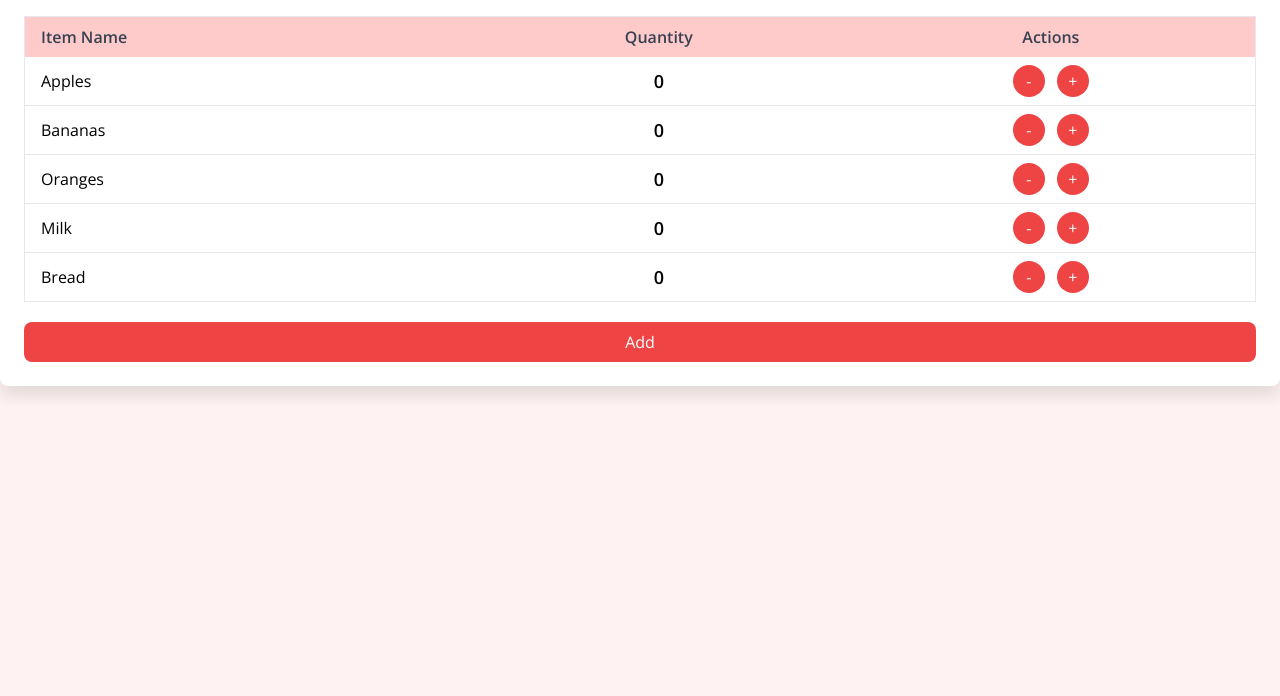
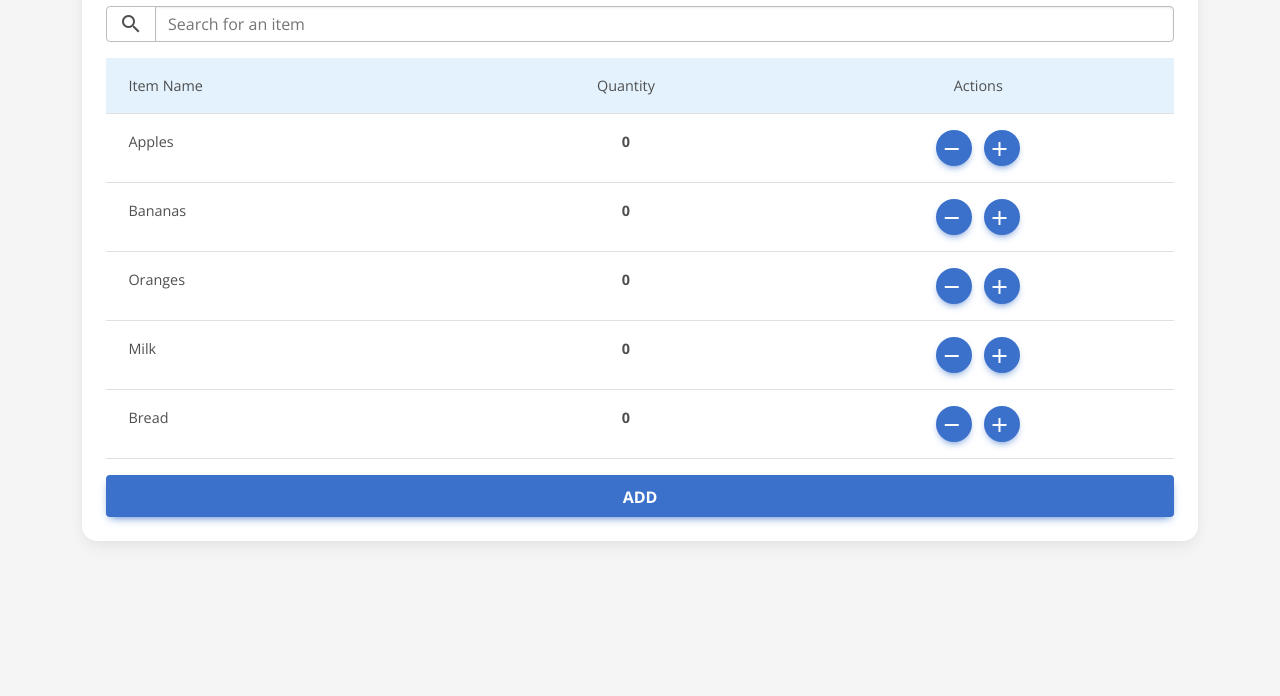
Before and after one commit to Shubham-pb08/Orderlist, a plain HTML site: page index.html in a window 1280 px wide. Shown: the part 104-800 px from the top of the page. Drawn offline with nearby package versions, Linux system fonts and the light colour scheme.

Commit message:
Update index.html

```diff
--- a/index.html
+++ b/index.html
@@ -5,100 +5,108 @@
     <meta http-equiv="X-UA-Compatible" content="IE=edge">
     <meta name="viewport" content="width=device-width, initial-scale=1.0, user-scalable=no">
     <title>Order List</title>
-    <!-- Tailwind CSS CDN -->
-    <script src="https://cdn.tailwindcss.com"></script>
+    <!-- Material Design Bootstrap CSS -->
+    <link href="https://cdnjs.cloudflare.com/ajax/libs/mdb-ui-kit/6.4.0/mdb.min.css" rel="stylesheet">
     <!-- Google Fonts -->
-    <link href="https://fonts.googleapis.com/css2?family=Open+Sans:wght@400;600&display=swap" rel="stylesheet">
+    <link href="https://fonts.googleapis.com/css2?family=Open+Sans:wght@400;600;700&display=swap" rel="stylesheet">
+    <!-- Material Icons -->
+    <link href="https://fonts.googleapis.com/icon?family=Material+Icons" rel="stylesheet">
     <style>
-        /* Custom styling to enhance the Tailwind design */
         body {
-            background-color: #fef2f2; /* Light red background */
             font-family: 'Open Sans', sans-serif;
+            background-color: #f5f5f5;
         }
-
         .card {
-            box-shadow: 0 10px 15px rgba(0, 0, 0, 0.1);
-            border-radius: 8px;
+            border-radius: 15px;
         }
-
-        .quantity-controls button {
+        .btn-floating {
             width: 36px;
             height: 36px;
         }
-
-        .btn-primary {
-            background-color: #ef4444; /* Red background */
-            border: none;
+        .table-container {
+            display: none;
         }
-
-        .btn-primary:hover {
-            background-color: #dc2626; /* Darker red on hover */
+        h2, h3, th, .btn {
+            font-weight: 700;
         }
-
-        .table-container {
-            display: none; /* Hide the container by default */
+        .table th {
+            background-color: #e3f2fd;
         }
-
-        h2, th {
-            font-weight: 600; /* Bold font weight */
+        .btn {
+            font-size: 1rem;
         }
-
-        th {
-            font-size: 1rem; /* Font size for headers */
+        .btn .material-icons {
+            vertical-align: middle;
+            margin-right: 5px;
         }
     </style>
 </head>
 <body>
 
-<div class="container mx-auto mt-10 p-6 card bg-white">
-    <h2 class="text-2xl font-semibold text-center mb-6 text-gray-800">Order</h2>
-    <div class="overflow-x-auto">
-        <table class="min-w-full bg-white border border-gray-200 rounded-lg">
-            <thead class="bg-red-200">
+<div class="container mt-4">
+    <div class="card">
+        <div class="card-body">
+            <h2 class="card-title text-center mb-4">Order</h2>
+
+            <!-- Search Bar -->
+            <div class="input-group mb-3">
+                <span class="input-group-text"><i class="material-icons">search</i></span>
+                <input type="text" id="search-input" class="form-control" placeholder="Search for an item">
+            </div>
+
+            <div class="table-responsive">
+                <table class="table table-hover">
+                    <thead>
                         <tr>
-                    <th class="px-4 py-2 text-left text-gray-700 font-semibold">Item Name</th>
-                    <th class="px-4 py-2 text-center text-gray-700 font-semibold">Quantity</th>
-                    <th class="px-4 py-2 text-center text-gray-700 font-semibold">Actions</th>
+                            <th>Item Name</th>
+                            <th class="text-center">Quantity</th>
+                            <th class="text-center">Actions</th>
                         </tr>
                     </thead>
-            <tbody id="order-list" class="divide-y divide-gray-200">
+                    <tbody id="order-list">
                         <!-- List items will be dynamically added here -->
                     </tbody>
                 </table>
             </div>
 
             <!-- Add Button -->
-    <button id="submit-btn" class="btn-primary px-4 py-2 mt-5 text-white rounded-lg w-full hover:bg-red-700 transition duration-300">
+            <button id="submit-btn" class="btn btn-primary btn-block">
                 Add
             </button>
 
             <!-- Selected Items Table -->
-    <div class="table-container mt-10">
-        <h3 class="text-xl font-semibold text-center mb-4 text-gray-800">Selected Items</h3>
-        <div class="overflow-x-auto">
-            <table class="min-w-full bg-white border border-gray-200 rounded-lg" id="selected-items-table">
-                <thead class="bg-red-100">
+            <div class="table-container mt-4">
+                <h3 class="text-center mb-3">Selected Items</h3>
+                <div class="table-responsive">
+                    <table class="table" id="selected-items-table">
+                        <thead>
                             <tr>
-                        <th class="px-4 py-2 text-left text-gray-700 font-semibold">Item Name</th>
-                        <th class="px-4 py-2 text-center text-gray-700 font-semibold">Quantity</th>
+                                <th>Item Name</th>
+                                <th class="text-center">Quantity</th>
                             </tr>
                         </thead>
-                <tbody class="divide-y divide-gray-200">
+                        <tbody>
                             <!-- Selected items will be displayed here -->
                         </tbody>
                     </table>
                 </div>
 
-        <!-- Copy Button -->
-        <button id="copy-btn" class="btn-primary px-4 py-2 mt-5 text-white rounded-lg w-full hover:bg-red-700 transition duration-300">
-            Copy List
+                <!-- Copy and Confirm Buttons -->
+                <div class="d-flex justify-content-between mt-3">
+                    <button id="copy-btn" class="btn btn-primary flex-grow-1 me-2">
+                        <i class="material-icons">content_copy</i> Copy
+                    </button>
+                    <button id="confirm-btn" class="btn btn-success flex-grow-1">
+                        <i class="material-icons">check</i> Confirm
                     </button>
                 </div>
             </div>
+        </div>
+    </div>
+</div>
 
-<!-- JavaScript -->
-<script src="https://code.jquery.com/jquery-3.6.0.min.js"></script>
-
+<!-- Material Design Bootstrap JS -->
+<script type="text/javascript" src="https://cdnjs.cloudflare.com/ajax/libs/mdb-ui-kit/6.4.0/mdb.min.js"></script>
 <script>
     // List of items
     const items = ['Apples', 'Bananas', 'Oranges', 'Milk', 'Bread'];
@@ -107,50 +115,48 @@
     const orderList = document.getElementById('order-list');
     const selectedItemsTable = document.getElementById('selected-items-table').querySelector('tbody');
     const tableContainer = document.querySelector('.table-container');
+    const searchInput = document.getElementById('search-input');
 
     // Function to render list items with quantity controls
-    items.forEach(item => {
-        // Create table row element
+    function renderItems(itemsToRender) {
+        orderList.innerHTML = '';
+        itemsToRender.forEach(item => {
             const tableRow = document.createElement('tr');
-
-        // Add item name, quantity, and action buttons
             tableRow.innerHTML = `
-            <td class="px-4 py-2">${item}</td>
-            <td class="px-4 py-2 text-center">
-                <span class="quantity text-lg font-semibold">0</span>
+                <td>${item}</td>
+                <td class="text-center">
+                    <span class="quantity fw-bold">0</span>
                 </td>
-            <td class="px-4 py-2 text-center">
-                <button class="btn-primary decrease text-white rounded-full w-8 h-8 hover:bg-red-500 transition duration-300">-</button>
-                <button class="btn-primary increase text-white rounded-full w-8 h-8 ml-2 hover:bg-red-500 transition duration-300">+</button>
+                <td class="text-center">
+                    <button class="btn btn-floating btn-primary decrease me-2">
+                        <i class="material-icons">remove</i>
+                    </button>
+                    <button class="btn btn-floating btn-primary increase">
+                        <i class="material-icons">add</i>
+                    </button>
                 </td>
             `;
-
-        // Append to the order list
             orderList.appendChild(tableRow);
         });
+    }
+
+    renderItems(items);
 
     // Function to update the selected items table
     function updateSelectedItems() {
-        // Clear the current table
         selectedItemsTable.innerHTML = '';
-
-        // Iterate over all items and add those with quantity > 0
         document.querySelectorAll('#order-list tr').forEach(row => {
             const itemName = row.children[0].textContent;
             const quantity = parseInt(row.querySelector('.quantity').textContent);
-
-            // Add items with quantity > 0 to the selected items table
             if (quantity > 0) {
                 const selectedRow = document.createElement('tr');
                 selectedRow.innerHTML = `
-                    <td class="px-4 py-2">${itemName}</td>
-                    <td class="px-4 py-2 text-center">${quantity}</td>
+                    <td>${itemName}</td>
+                    <td class="text-center">${quantity}</td>
                 `;
                 selectedItemsTable.appendChild(selectedRow);
             }
         });
-
-        // Show the table and copy button if there are selected items
         tableContainer.style.display = selectedItemsTable.children.length > 0 ? 'block' : 'none';
     }
 
@@ -162,8 +168,6 @@
             const quantity = row.children[1].textContent;
             tableText += `${itemName}\t${quantity}\n`;
         });
-
-        // Copy text to clipboard
         navigator.clipboard.writeText(tableText).then(() => {
             alert('List copied to clipboard!');
         }).catch(err => {
@@ -173,10 +177,10 @@
 
     // Event listeners for quantity controls
     orderList.addEventListener('click', (event) => {
-        if (event.target.classList.contains('increase')) {
+        if (event.target.closest('.increase')) {
             const quantityElement = event.target.closest('tr').querySelector('.quantity');
             quantityElement.textContent = parseInt(quantityElement.textContent) + 1;
-        } else if (event.target.classList.contains('decrease')) {
+        } else if (event.target.closest('.decrease')) {
             const quantityElement = event.target.closest('tr').querySelector('.quantity');
             const currentQuantity = parseInt(quantityElement.textContent);
             if (currentQuantity > 0) {
@@ -190,6 +194,19 @@
 
     // Event listener for the copy button
     document.getElementById('copy-btn').addEventListener('click', copyToClipboard);
+
+    // Event listener for the confirm button
+    document.getElementById('confirm-btn').addEventListener('click', () => {
+        alert('Order confirmed!');
+        // Add your confirmation logic here
+    });
+
+    // Event listener for the search input
+    searchInput.addEventListener('input', (e) => {
+        const searchTerm = e.target.value.toLowerCase();
+        const filteredItems = items.filter(item => item.toLowerCase().includes(searchTerm));
+        renderItems(filteredItems);
+    });
 </script>
 
 </body>
```
Lines whose indentation alone changed are shown as unchanged.
